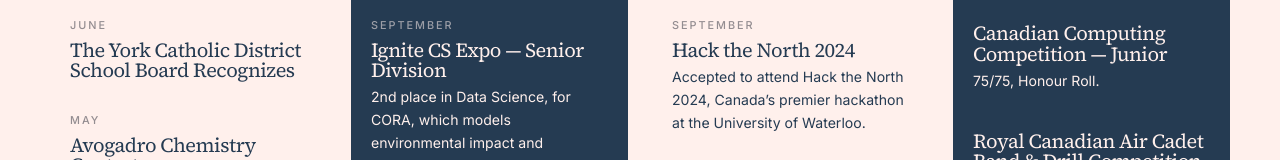
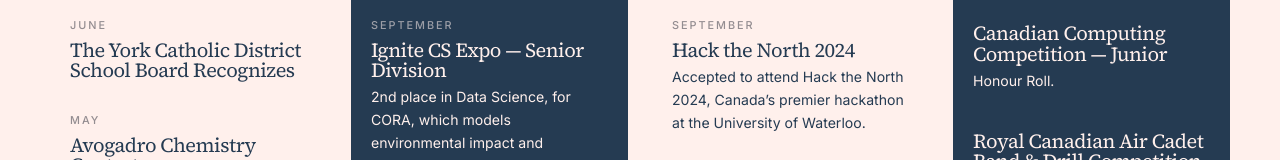
Before and after one commit to OoEthanoO/me, a Next.js app: page /awards in a window 1280 px wide. Shown: the part 291-451 px from the top of the page. Built offline with nearby package versions, Linux system fonts and the light colour scheme.

Commit message:
Trim two recorded details
The CCC Junior entry drops its score, and the journal citation drops its
page range.

```diff
--- a/data/achievements.ts
+++ b/data/achievements.ts
@@ -111,7 +111,7 @@
     year: "2023",
     kind: "award",
     title: "Canadian Computing Competition — Junior",
-    detail: "75/75, Honour Roll.",
+    detail: "Honour Roll.",
   },
   {
     year: "2023",
--- a/data/research.ts
+++ b/data/research.ts
@@ -27,7 +27,7 @@
     title:
       "A Machine Learning Approach for Water Level Residual Correction Using Geospatial Terrain Features",
     venue: "The Columbia Junior Science Journal",
-    citation: "The Columbia Junior Science Journal, Volume 11, 2025–2026, pp. 1–6",
+    citation: "The Columbia Junior Science Journal, Volume 11, 2025–2026",
     year: "2025",
     url: "https://tides.ethanyanxu.com/",
     motivation:
```
